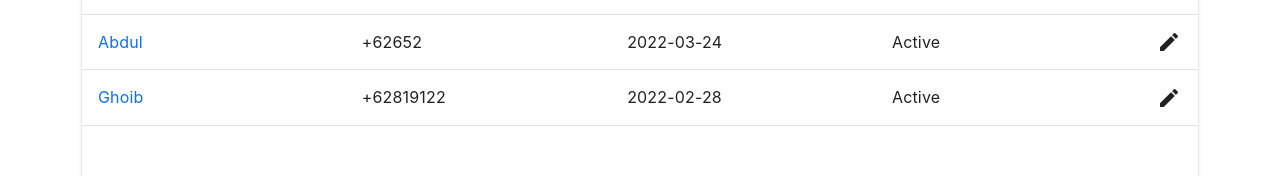
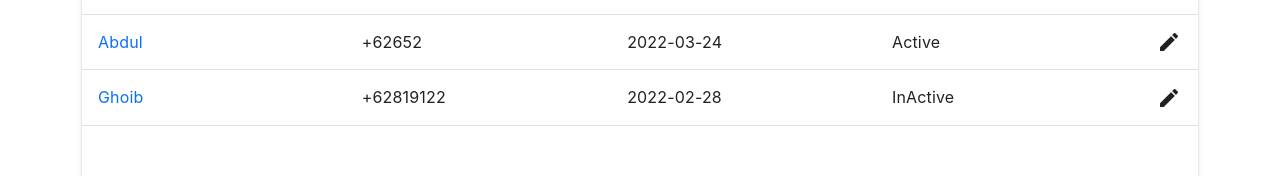
Before and after one commit to MrM4tthew/KargoApp, a React (Create React App) app: page /transporter/drivers in a window 1280 px wide. Shown: the part 402-578 px from the top of the page. Built offline with nearby package versions, Linux system fonts and the light colour scheme.

Commit message:
Fixing drivers data

```diff
--- a/src/mock/drivers.js
+++ b/src/mock/drivers.js
@@ -25,7 +25,7 @@ export const drivers = {
         driver_name: "Ghoib",
         phone_number: "+62819122",
         created_at: "2022-02-28",
-        status: "Active",
+        status: "InActive",
       },
     ],
   };
```
